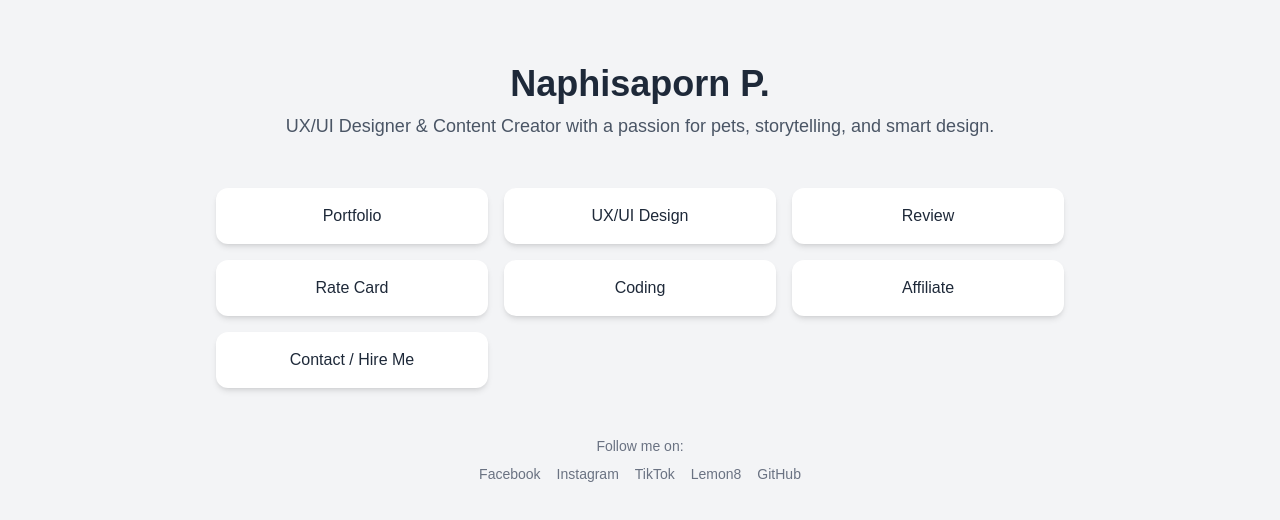
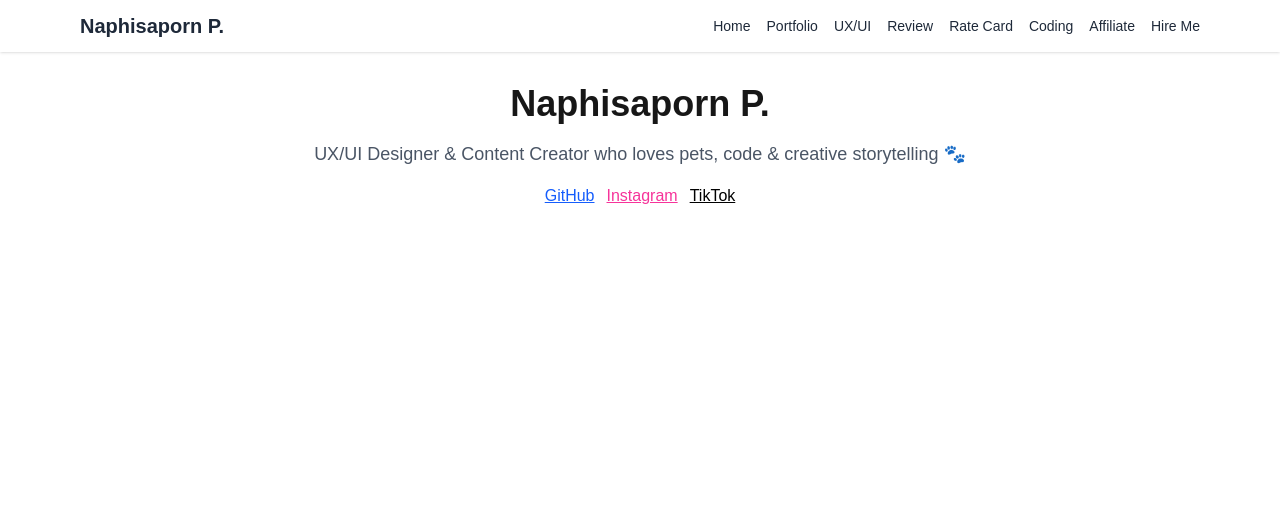
Before and after one commit to naphisaporn/naphisaporn-portfolio, a Next.js app: page / in a window 1280 px wide. Shown: the top 520 px of the page. Built offline with nearby package versions, Linux system fonts and the light colour scheme.

Commit message:
Fix navbar text color to gray-800 for better readability

```diff
--- /dev/null
+++ b/components/Navbar.js
@@ -0,0 +1,22 @@
+// components/Navbar.js
+import Link from "next/link";
+
+export default function Navbar() {
+  return (
+    <nav className="bg-white shadow sticky top-0 z-50">
+      <div className="max-w-6xl mx-auto px-4 py-3 flex justify-between items-center">
+        <div className="text-xl font-bold text-gray-800">Naphisaporn P.</div>
+        <div className="space-x-4 text-sm text-gray-800">
+          <Link href="/">Home</Link>
+          <Link href="/portfolio">Portfolio</Link>
+          <Link href="/uxui">UX/UI</Link>
+          <Link href="/review">Review</Link>
+          <Link href="/ratecard">Rate Card</Link>
+          <Link href="/coding">Coding</Link>
+          <Link href="/affiliate">Affiliate</Link>
+          <Link href="/contact">Hire Me</Link>
+        </div>
+      </div>
+    </nav>
+  );
+}
--- a/pages/_app.js
+++ b/pages/_app.js
@@ -1,5 +1,12 @@
+// pages/_app.js
 import "@/styles/globals.css";
+import Navbar from "@/components/Navbar";
 
 export default function App({ Component, pageProps }) {
-  return <Component {...pageProps} />;
+  return (
+    <>
+      <Navbar />
+      <Component {...pageProps} />
+    </>
+  );
 }
--- a/pages/index.js
+++ b/pages/index.js
@@ -1,88 +1,15 @@
-// import Image from "next/image";
-// import { Geist, Geist_Mono } from "next/font/google";
-
-// const geistSans = Geist({
-//   variable: "--font-geist-sans",
-//   subsets: ["latin"],
-// });
-
-// const geistMono = Geist_Mono({
-//   variable: "--font-geist-mono",
-//   subsets: ["latin"],
-// });
-
+// pages/index.js
 export default function Home() {
   return (
-    <main className="min-h-screen bg-gray-100 text-gray-800 font-sans">
-      <div className="max-w-4xl mx-auto py-16 px-6">
-        <div className="text-center mb-12">
-          <h1 className="text-4xl font-bold mb-2">Naphisaporn P.</h1>
-          <p className="text-lg text-gray-600">
-            UX/UI Designer & Content Creator with a passion for pets,
-            storytelling, and smart design.
-          </p>
-        </div>
-
-        <div className="grid grid-cols-2 sm:grid-cols-3 gap-4 text-center mb-12">
-          {[
-            "Portfolio",
-            "UX/UI Design",
-            "Review",
-            "Rate Card",
-            "Coding",
-            "Affiliate",
-            "Contact / Hire Me",
-          ].map((label) => (
-            <a
-              key={label}
-              href="#"
-              className="bg-white shadow-md rounded-xl py-4 px-6 hover:bg-gray-200 transition"
-            >
-              {label}
-            </a>
-          ))}
-        </div>
-
-        <div className="text-center text-sm text-gray-500">
-          <p className="mb-2">Follow me on:</p>
-          <div className="flex justify-center gap-4 flex-wrap">
-            <a
-              href="https://www.facebook.com/npsppewpew/"
-              target="_blank"
-              className="hover:underline"
-            >
-              Facebook
-            </a>
-            <a
-              href="https://www.instagram.com/pewpew.npsp/"
-              target="_blank"
-              className="hover:underline"
-            >
-              Instagram
-            </a>
-            <a
-              href="https://www.tiktok.com/@pewpew.n"
-              target="_blank"
-              className="hover:underline"
-            >
-              TikTok
-            </a>
-            <a
-              href="https://www.lemon8-app.com/@pewpew.n"
-              target="_blank"
-              className="hover:underline"
-            >
-              Lemon8
-            </a>
-            <a
-              href="https://github.com/naphisaporn"
-              target="_blank"
-              className="hover:underline"
-            >
-              GitHub
-            </a>
-          </div>
-        </div>
+    <main className="max-w-4xl mx-auto px-4 py-8 text-center space-y-4">
+      <h1 className="text-4xl font-bold">Naphisaporn P.</h1>
+      <p className="text-lg text-gray-600">
+        UX/UI Designer & Content Creator who loves pets, code & creative storytelling 🐾
+      </p>
+      <div className="flex justify-center space-x-3 mt-4">
+        <a href="https://github.com/naphisaporn" target="_blank" className="underline text-blue-600">GitHub</a>
+        <a href="https://www.instagram.com/pewpew.npsp/" target="_blank" className="underline text-pink-500">Instagram</a>
+        <a href="https://www.tiktok.com/@pewpew.n" target="_blank" className="underline text-black">TikTok</a>
       </div>
     </main>
   );
--- /dev/null
+++ b/pages/portfolio.js
@@ -0,0 +1,22 @@
+// pages/portfolio.js
+export default function PortfolioPage() {
+    return (
+      <main className="max-w-4xl mx-auto px-4 py-8">
+        <h2 className="text-3xl font-semibold mb-4">📂 Portfolio</h2>
+        <p className="mb-4 text-gray-600">รวมผลงานการรีวิว คอนเทนต์ และโปรเจกต์เด่น ๆ</p>
+
+        <div className="grid md:grid-cols-2 gap-6">
+          <div className="bg-white p-4 rounded-xl shadow">
+            <img src="/demo1.jpg" alt="demo1" className="rounded-md mb-2" />
+            <h3 className="font-bold text-lg">Pet Lifestyle Vlog</h3>
+            <p className="text-sm text-gray-500">คอนเทนต์พา Django หมาดื้อ ไปเที่ยวคาเฟ่</p>
+          </div>
+          <div className="bg-white p-4 rounded-xl shadow">
+            <img src="/demo2.jpg" alt="demo2" className="rounded-md mb-2" />
+            <h3 className="font-bold text-lg">UX/UI for Pet App</h3>
+            <p className="text-sm text-gray-500">ดีไซน์แอปหาคู่สำหรับสัตว์เลี้ยง 😆</p>
+          </div>
+        </div>
+      </main>
+    );
+  }
```
Also changed, not shown: pages/affiliate.js (added), pages/coding.js (added), pages/contact.js (added), pages/ratecard.js (added), pages/review.js (added), pages/uxui.js (added).
